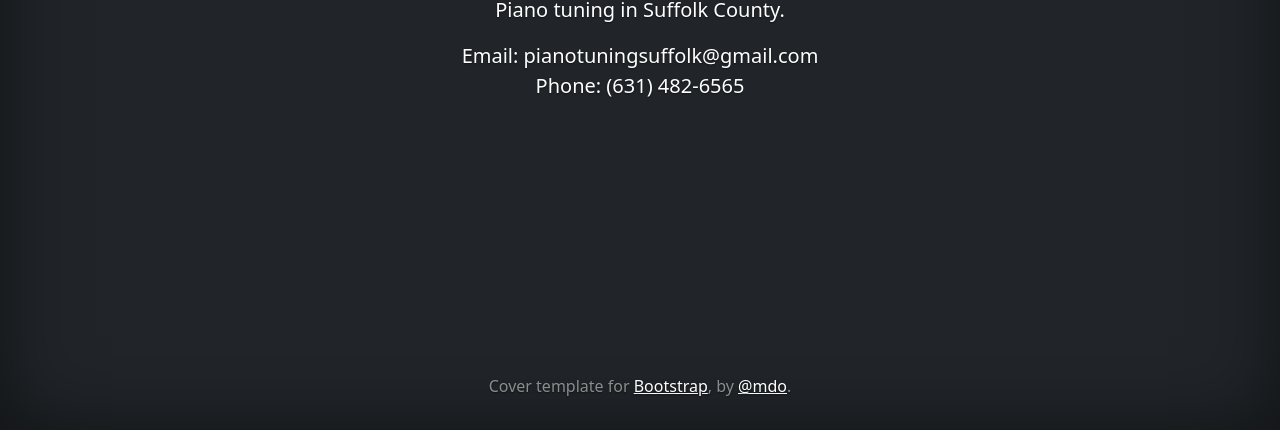
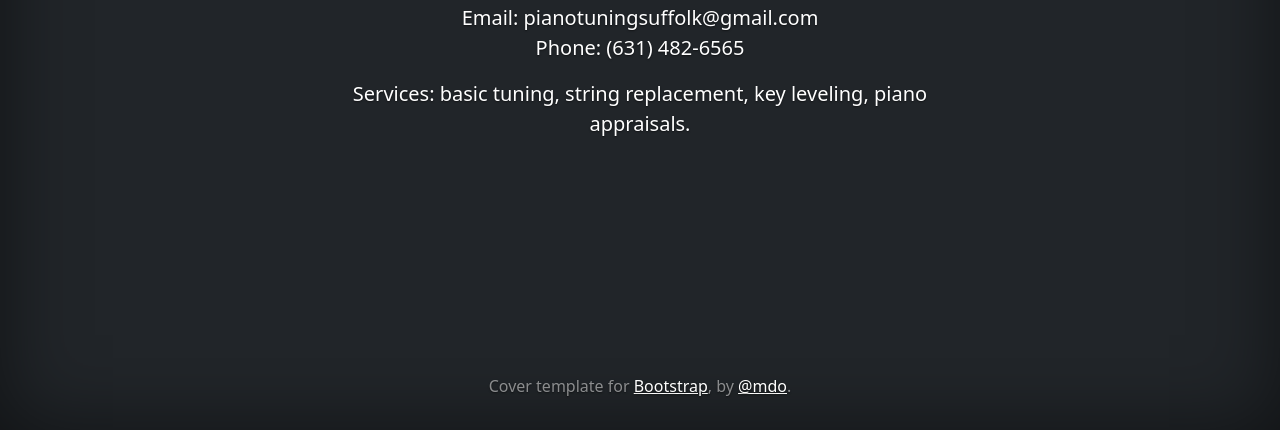
Before and after one commit to ffhssA2/repo1, a plain HTML site: page index.html in a window 1280 px wide. Shown: the part 370-800 px from the top of the page. Drawn offline with nearby package versions, Linux system fonts and the light colour scheme.

Commit message:
Update index.html

```diff
--- a/index.html
+++ b/index.html
@@ -66,6 +66,7 @@
     Email: pianotuningsuffolk@gmail.com <br>
       Phone: (631) 482-6565
     </p>
+    <p class="lead">Services: basic tuning, string replacement, key leveling, piano appraisals.</p>
   </main>
 
   <footer class="mt-auto text-white-50">
```
